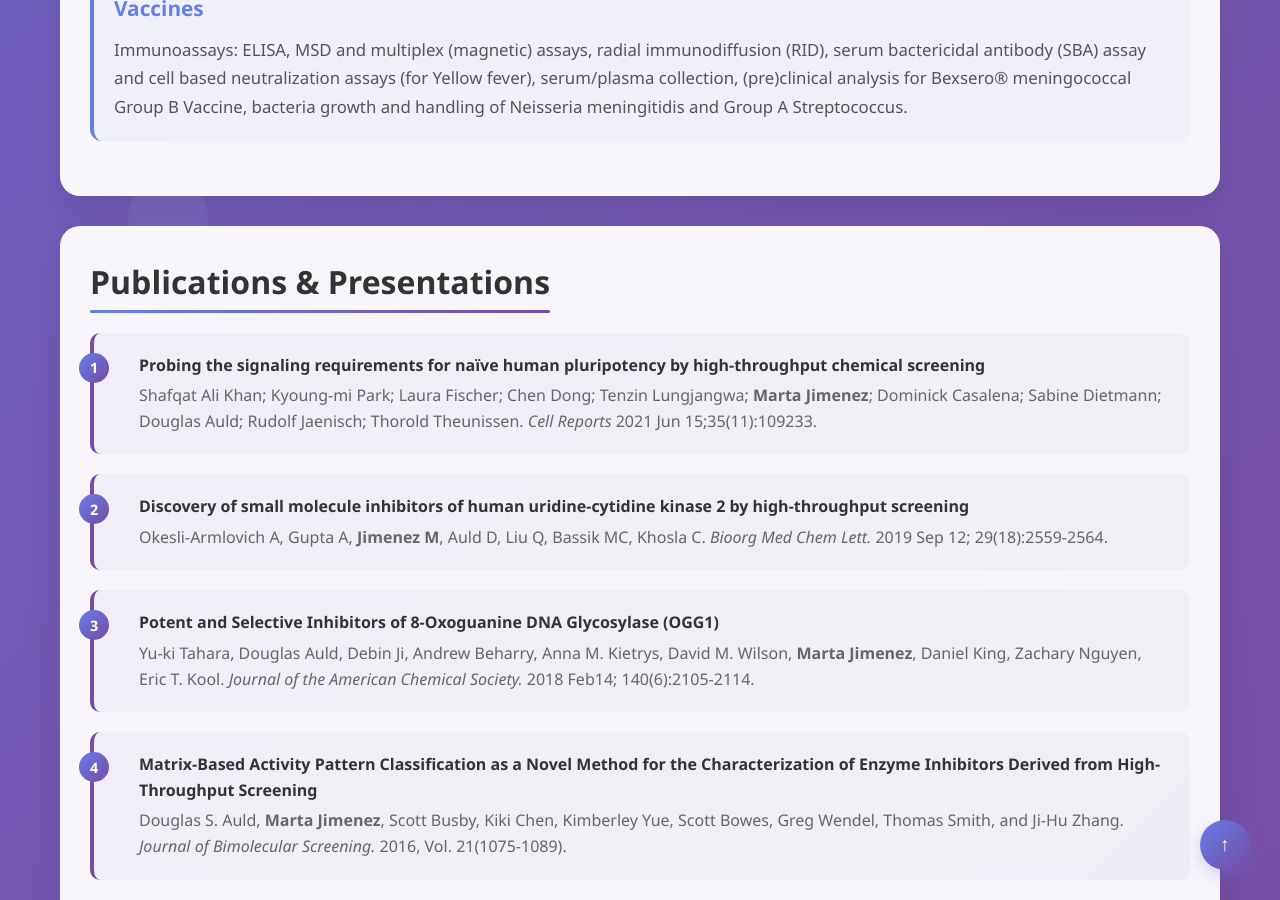
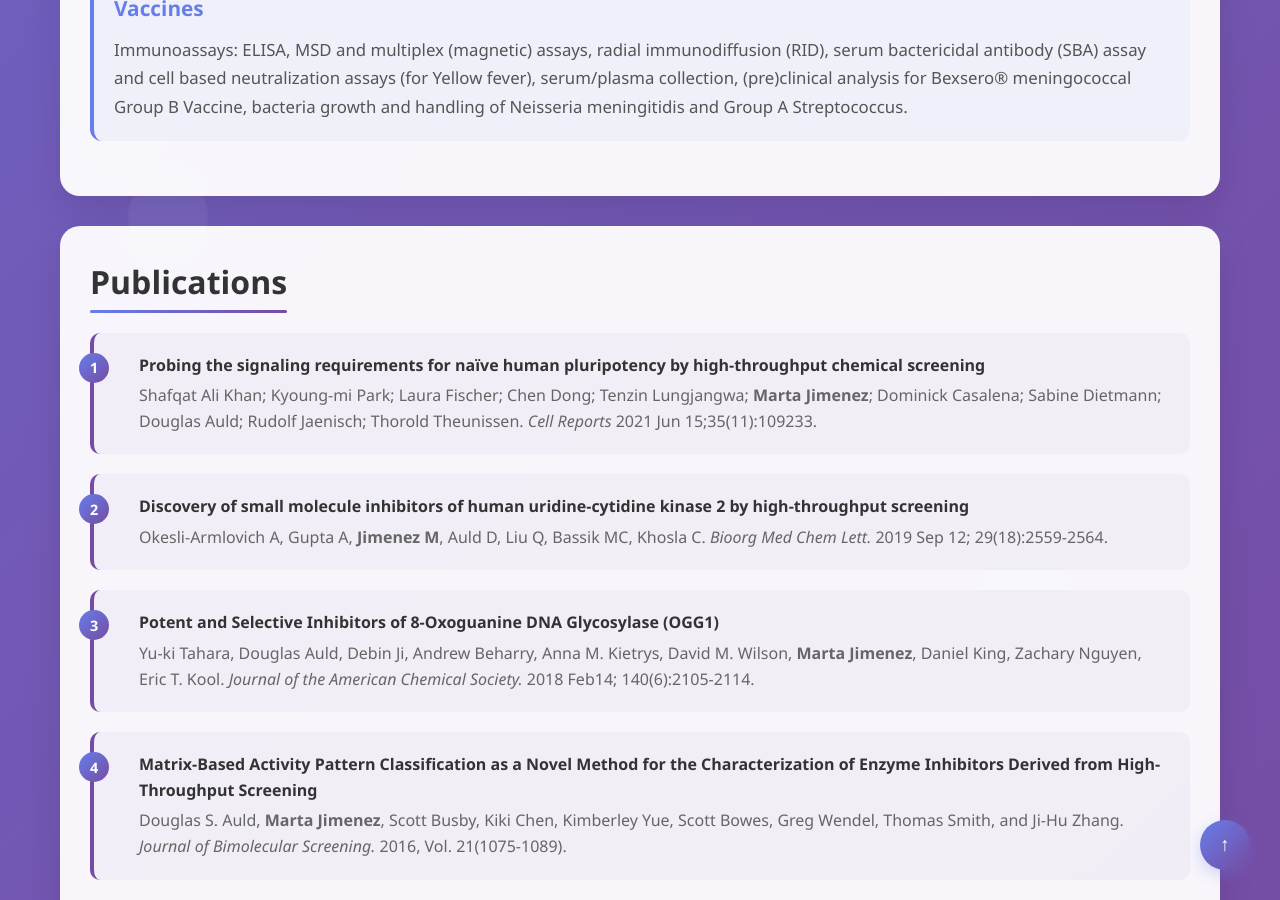
Before and after one commit to leodavinci1452/leodavinci1452.github.io, a Jekyll site: the page index.html, which Jekyll copies as it is, in a window 1280 px wide and 900 px high, scrolled down 4079 px. Built offline with Jekyll 4.4.1, drawn with Linux system fonts in a browser that asks for light colours.

Commit message:
Update index.html

```diff
--- a/index.html
+++ b/index.html
@@ -536,7 +536,7 @@
         </section>
 
         <section class="section">
-            <h2>Publications & Presentations</h2>
+            <h2>Publications</h2>
             <div class="publications">
                 <div class="publication">
                     <div class="publication-title">Probing the signaling requirements for naïve human pluripotency by high-throughput chemical screening</div>
```
